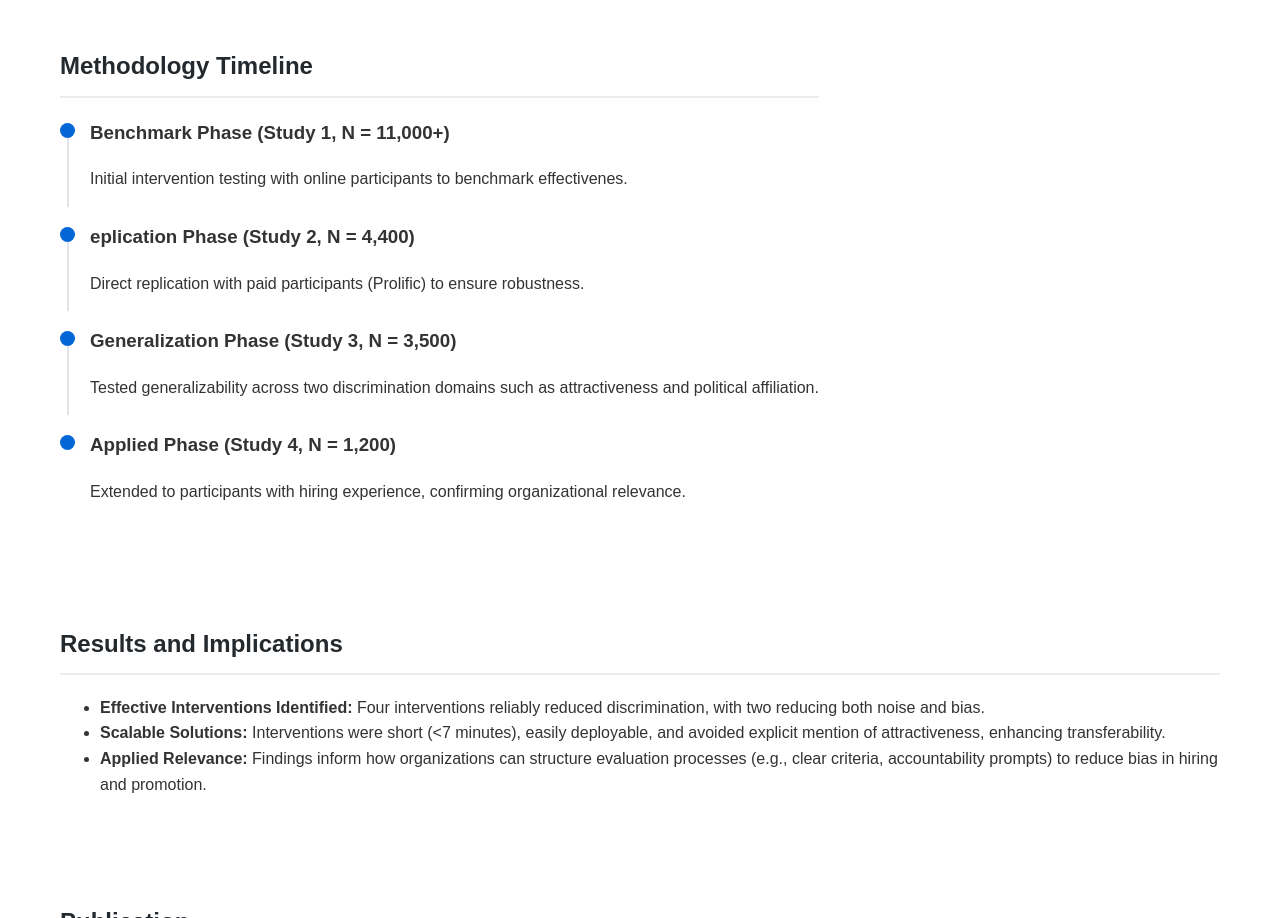
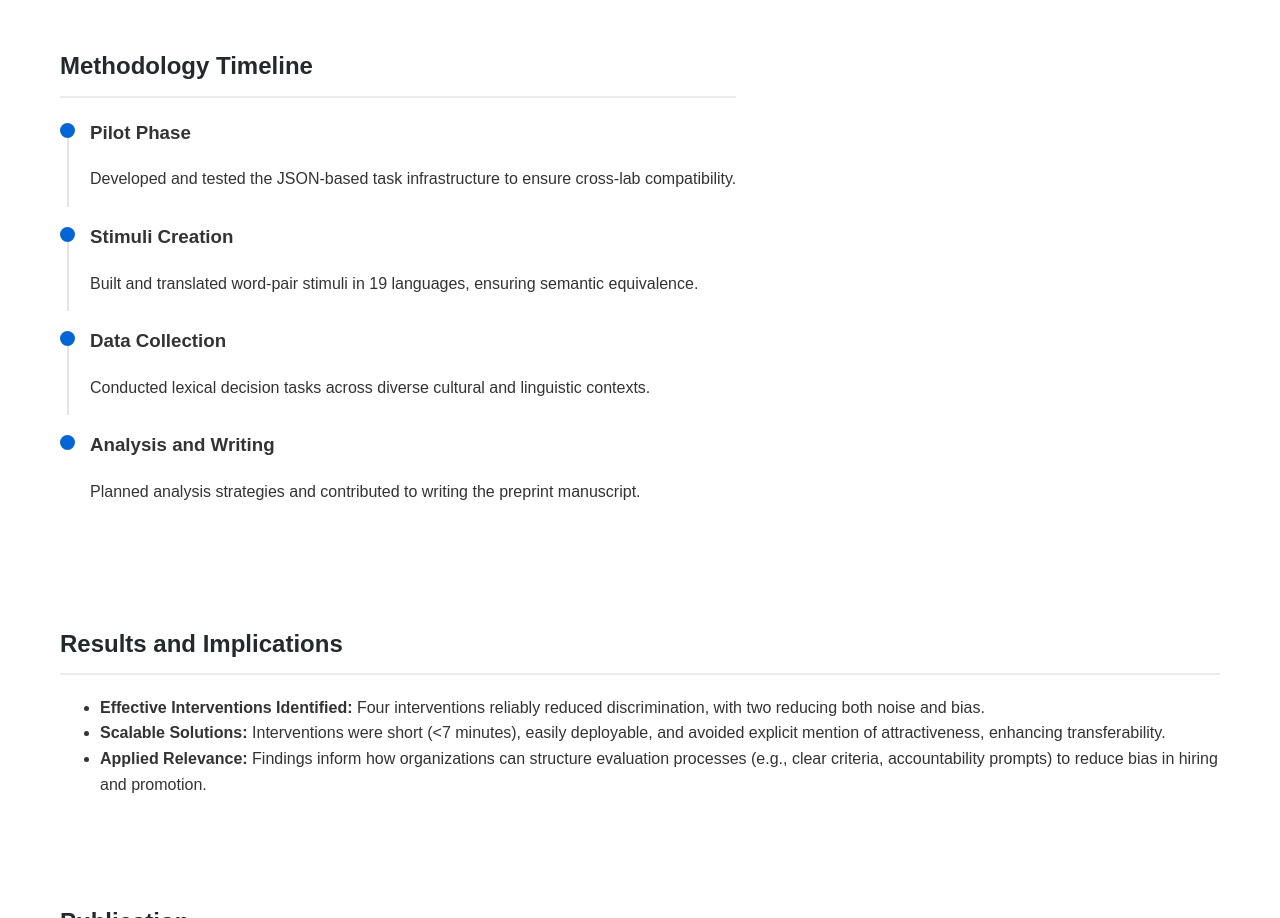
Before and after one commit to yalda-darya/yalda-darya.github.io, a plain HTML site: page semantic-priming.html in a window 1280 px wide. Shown: the part 1676-2594 px from the top of the page. Drawn offline with Linux system fonts and the light colour scheme.

Commit message:
Update semantic-priming.html

```diff
--- a/semantic-priming.html
+++ b/semantic-priming.html
@@ -263,30 +263,30 @@
             <h2>Methodology Timeline</h2>
             <div class="timeline">
                 <div class="timeline-item">
-                    <h3>Benchmark Phase (Study 1, N = 11,000+)</h3>
+                    <h3>Pilot Phase</h3>
                     <p>
-                            Initial intervention testing with online participants to benchmark effectivenes.
+                            Developed and tested the JSON-based task infrastructure to ensure cross-lab compatibility.
                     </p>
                 </div>
 
                 <div class="timeline-item">
-                    <h3>eplication Phase (Study 2, N = 4,400)</h3>
+                    <h3>Stimuli Creation</h3>
                     <p>
-                        Direct replication with paid participants (Prolific) to ensure robustness.
+                        Built and translated word-pair stimuli in 19 languages, ensuring semantic equivalence.
                     </p>
                 </div>
 
                 <div class="timeline-item">
-                    <h3>Generalization Phase (Study 3, N = 3,500)</h3>
+                    <h3>Data Collection</h3>
                     <p>
-                        Tested generalizability across two discrimination domains such as attractiveness and political affiliation.
+                        Conducted lexical decision tasks across diverse cultural and linguistic contexts.
                     </p>
                 </div>
 
                 <div class="timeline-item">
-                    <h3>Applied Phase (Study 4, N = 1,200)</h3>
+                    <h3>Analysis and Writing</h3>
                     <p>
-                        Extended to participants with hiring experience, confirming organizational relevance.
+                        Planned analysis strategies and contributed to writing the preprint manuscript.
                     </p>
                 </div>
 
```
